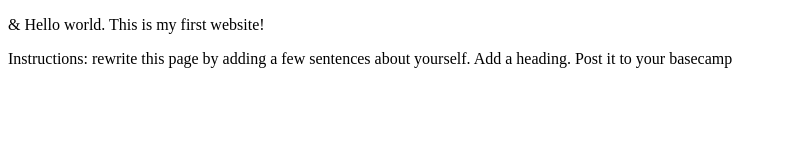
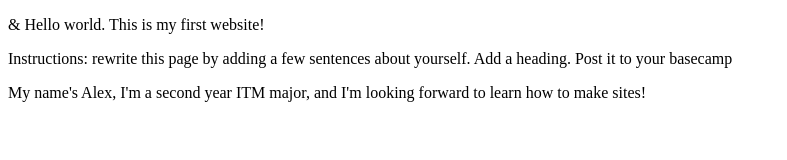
Before and after one commit to achica10/lab1, a plain HTML site: page index.html in a window 1280 px wide. Shown: the whole page, without its empty margins (0-787 px from the left). Drawn offline with Linux system fonts and the light colour scheme.

Commit message:
added info about myself

```diff
--- a/index.html
+++ b/index.html
@@ -7,5 +7,6 @@
 <body>
   <p>&amp; Hello world. This is my first website!</p>
   <p>Instructions: rewrite this page by adding a few sentences about yourself. Add a heading. Post it to your basecamp</p>
+  <p>My name's Alex, I'm a second year ITM major, and I'm looking forward to learn how to make sites!</p>
 </body>
 </html>
```
